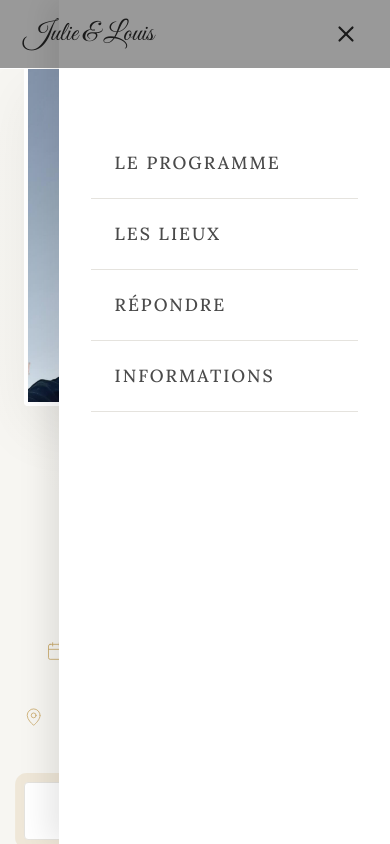
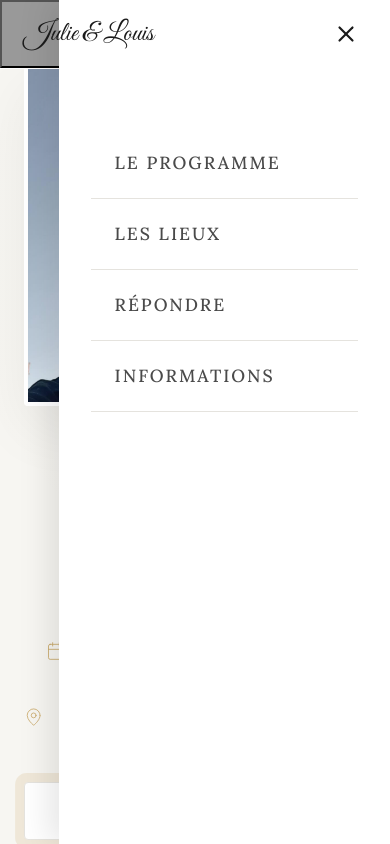
Before and after one commit to louisapaire-max/louis, a React (Vite) app: page / in a window 390 px wide. Both pictures are taken after a click on the button 346 px from the left and 34 px from the top of the page. Shown: the top 844 px of the page. Built offline with nearby package versions, Linux system fonts and the light colour scheme.

Commit message:
Improve UX: menu overlay, scroll lock, calendar close behavior, and anchor offsets

```diff
--- a/src/components/Header/Header.css
+++ b/src/components/Header/Header.css
@@ -50,6 +50,10 @@
   list-style: none;
   gap: 2.5rem;
   align-items: center;
+}
+
+.nav-overlay {
+  display: none;
 }
 
 .nav-menu a {
@@ -177,13 +181,20 @@
     color: var(--gold);
   }
 
-  /* Overlay derrière le menu */
-  .nav-menu.active::before {
-    content: '';
+  .nav-overlay {
+    display: block;
     position: fixed;
     inset: 0;
     background: rgba(0, 0, 0, 0.4);
-    z-index: -1;
+    opacity: 0;
+    pointer-events: none;
+    transition: opacity 0.3s ease;
+    z-index: 999;
+  }
+
+  .nav-overlay.active {
+    opacity: 1;
+    pointer-events: auto;
   }
 }
 
--- a/src/components/Header/Header.jsx
+++ b/src/components/Header/Header.jsx
@@ -36,6 +36,15 @@ function Header() {
     }
   }, [])
 
+  useEffect(() => {
+    if (window.innerWidth <= 768) {
+      document.body.style.overflow = isMenuOpen ? 'hidden' : ''
+    }
+    return () => {
+      document.body.style.overflow = ''
+    }
+  }, [isMenuOpen])
+
   return (
     <header className={`header ${isScrolled ? 'scrolled' : ''}`}>
       <nav className="nav">
@@ -60,6 +69,7 @@ function Header() {
               <a
                 href="#programme"
                 className={activeSection === 'programme' ? 'active' : ''}
+                aria-current={activeSection === 'programme' ? 'page' : undefined}
                 onClick={closeMenu}
               >
                 Le Programme
@@ -69,6 +79,7 @@ function Header() {
               <a
                 href="#lieux"
                 className={activeSection === 'lieux' ? 'active' : ''}
+                aria-current={activeSection === 'lieux' ? 'page' : undefined}
                 onClick={closeMenu}
               >
                 Les Lieux
@@ -78,6 +89,7 @@ function Header() {
               <a
                 href="#rsvp"
                 className={activeSection === 'rsvp' ? 'active' : ''}
+                aria-current={activeSection === 'rsvp' ? 'page' : undefined}
                 onClick={closeMenu}
               >
                 Répondre
@@ -87,12 +99,19 @@ function Header() {
               <a
                 href="#faq"
                 className={activeSection === 'faq' ? 'active' : ''}
+                aria-current={activeSection === 'faq' ? 'page' : undefined}
                 onClick={closeMenu}
               >
                 Informations
               </a>
             </li>
           </ul>
+          <button
+            type="button"
+            className={`nav-overlay ${isMenuOpen ? 'active' : ''}`}
+            onClick={closeMenu}
+            aria-label="Fermer le menu"
+          />
         </div>
       </nav>
     </header>
--- a/src/components/Hero/Hero.jsx
+++ b/src/components/Hero/Hero.jsx
@@ -1,4 +1,4 @@
-import React, { useState } from 'react'
+import React, { useState, useEffect, useRef } from 'react'
 import { Calendar, MapPin, X, CalendarPlus } from 'lucide-react'
 import { useScrollAnimation } from '../../hooks/useScrollAnimation'
 import './Hero.css'
@@ -6,6 +6,7 @@ import './Hero.css'
 function Hero() {
   const [ref, isVisible] = useScrollAnimation({ threshold: 0.1 })
   const [calendarMenuOpen, setCalendarMenuOpen] = useState(false)
+  const calendarRef = useRef(null)
 
   // Google Calendar link
   const googleCalendarUrl = `https://calendar.google.com/calendar/render?action=TEMPLATE&text=Mariage%20Julie%20%26%20Louis&dates=20260425T090000Z/20260425T200000Z&details=C%C3%A9r%C3%A9monie%20civile%20%C3%A0%2011h%20%C3%A0%20la%20Mairie%20de%20Clichy-la-Garenne%2C%20puis%20r%C3%A9ception%20au%20Splash.&location=Mairie%20de%20Clichy-la-Garenne%2C%2080%20Boulevard%20Jean%20Jaur%C3%A8s%2C%2092110%20Clichy-la-Garenne`
@@ -37,6 +38,26 @@ END:VCALENDAR`
     URL.revokeObjectURL(url)
     setCalendarMenuOpen(false)
   }
+
+  useEffect(() => {
+    if (!calendarMenuOpen) return
+    const handleOutsideClick = (event) => {
+      if (calendarRef.current && !calendarRef.current.contains(event.target)) {
+        setCalendarMenuOpen(false)
+      }
+    }
+    const handleEscape = (event) => {
+      if (event.key === 'Escape') {
+        setCalendarMenuOpen(false)
+      }
+    }
+    document.addEventListener('mousedown', handleOutsideClick)
+    document.addEventListener('keydown', handleEscape)
+    return () => {
+      document.removeEventListener('mousedown', handleOutsideClick)
+      document.removeEventListener('keydown', handleEscape)
+    }
+  }, [calendarMenuOpen])
 
   return (
     <>
@@ -72,18 +93,20 @@ END:VCALENDAR`
                 </div>
 
                 <div className="hero-buttons">
-                  <div className="calendar-dropdown">
+                  <div className="calendar-dropdown" ref={calendarRef}>
                     <button
+                      type="button"
                       className="hero-cta-secondary"
                       onClick={() => setCalendarMenuOpen(!calendarMenuOpen)}
                       aria-expanded={calendarMenuOpen}
+                      aria-controls="calendar-menu"
                     >
                       <CalendarPlus size={18} />
                       Ajouter au calendrier
                     </button>
 
                     {calendarMenuOpen && (
-                      <div className="calendar-menu">
+                      <div className="calendar-menu" id="calendar-menu">
                         <a
                           href={googleCalendarUrl}
                           target="_blank"
--- a/src/styles/animations.css
+++ b/src/styles/animations.css
@@ -68,6 +68,7 @@
   transition: opacity 0.9s cubic-bezier(0.2, 0.8, 0.2, 1),
               transform 0.9s cubic-bezier(0.2, 0.8, 0.2, 1);
   will-change: opacity, transform;
+  scroll-margin-top: 96px;
 }
 
 .scroll-section.scroll-visible {
@@ -154,3 +155,9 @@
     transition: none;
   }
 }
+
+@media (max-width: 768px) {
+  .scroll-section {
+    scroll-margin-top: 80px;
+  }
+}
```
